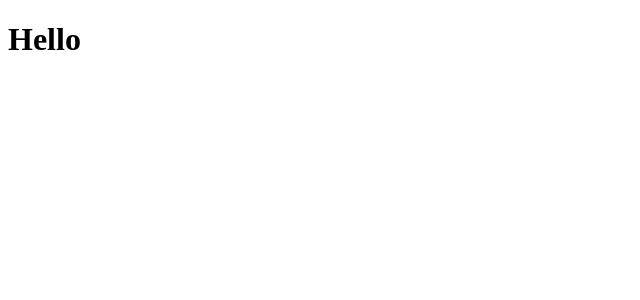
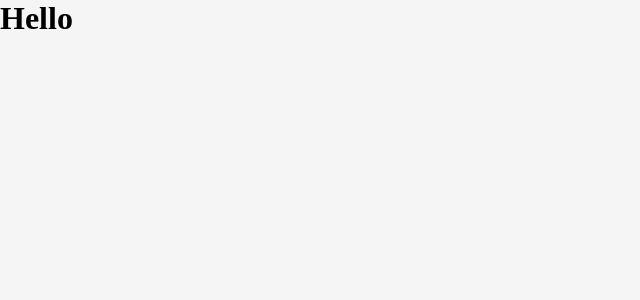
Before and after one commit to decioneto/booked, a React (Create React App) app: page / in a window 1280 px wide. Shown: the top 300 px of the page, without its empty margins (0-640 px from the left). Built offline with nearby package versions, Linux system fonts and the light colour scheme.

Commit message:
global styles

```diff
--- a/package.json
+++ b/package.json
@@ -13,6 +13,7 @@
     "react": "^18.0.0",
     "react-dom": "^18.0.0",
     "react-scripts": "5.0.1",
+    "styled-components": "^5.3.5",
     "typescript": "^4.6.3",
     "web-vitals": "^2.1.4"
   },
@@ -39,5 +40,8 @@
       "last 1 firefox version",
       "last 1 safari version"
     ]
+  },
+  "devDependencies": {
+    "@types/styled-components": "^5.1.25"
   }
 }
--- a/src/index.tsx
+++ b/src/index.tsx
@@ -1,6 +1,7 @@
 import React from 'react';
 import ReactDOM from 'react-dom/client';
 import App from './App';
+import GlobalStyle from './styles/global'
 
 const root = ReactDOM.createRoot(
   document.getElementById('root') as HTMLElement
@@ -8,5 +9,6 @@
 root.render(
   <React.StrictMode>
     <App />
+    <GlobalStyle />
   </React.StrictMode>
 );
--- /dev/null
+++ b/src/styles/global.ts
@@ -0,0 +1,13 @@
+import { createGlobalStyle } from 'styled-components'
+
+export default createGlobalStyle`
+  * {
+    margin: 0;
+    padding: 0;
+    box-sizing: border-box;
+  }
+
+  body {
+    background-color: #f5f5f5;
+  }
+`;
```
Also changed, not shown: 1 other file (tests, documents, lock files or other folders).
